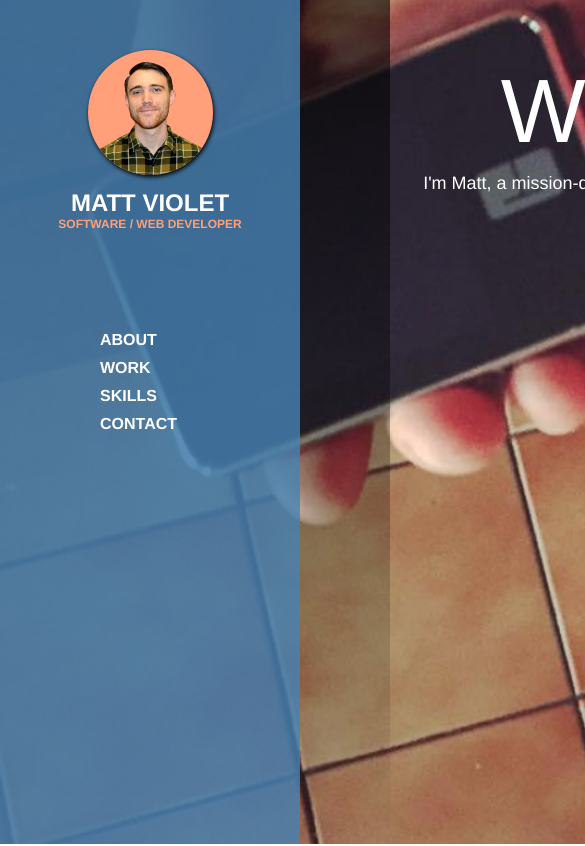
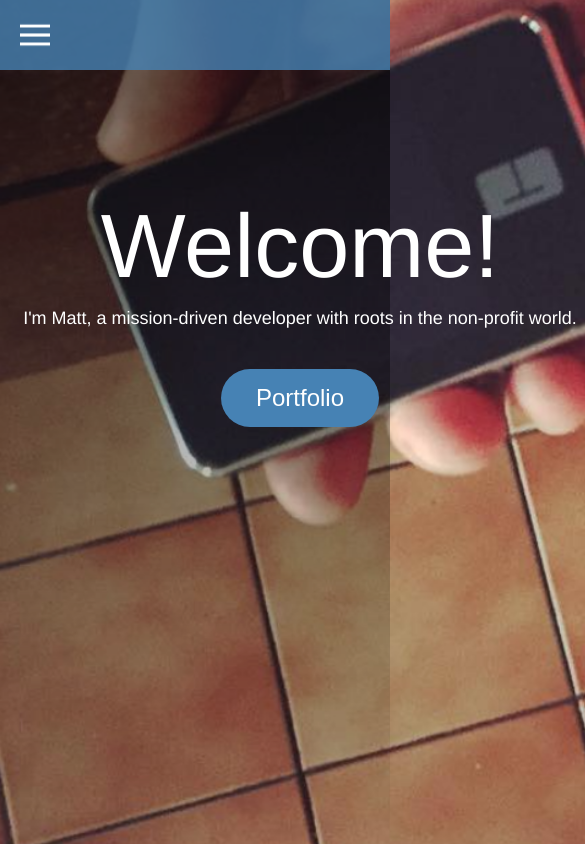
Before and after one commit to matt-violet/matt-violet.github.io, a Vue app: page / in a window 390 px wide. Shown: the top 846 px of the page, 585 px wide, since content can reach past the window. Built offline with nearby package versions, Linux system fonts and the light colour scheme.

Commit message:
Implement responsive navbar

```diff
--- a/src/App.vue
+++ b/src/App.vue
@@ -113,4 +113,10 @@ body, html {
   position: fixed;
   background: linear-gradient(to bottom, rgba(0, 0, 0, 0.6), rgb(0, 0, 0, 0));
 }
+@media (max-width: 1000px) {
+  .components {
+    width: 100%;
+    margin: 70px 0 0 0;
+  }
+}
 </style>
--- a/src/components/DesignWorkDetails.vue
+++ b/src/components/DesignWorkDetails.vue
@@ -82,4 +82,12 @@ export default {
   font-weight: 700;
   margin-top: 0;
 }
+@media (max-width: 1000px) {
+  #design-work-details {
+    margin: 0;
+  }
+  .close-btn {
+    margin-top: 70px;
+  }
+}
 </style>
--- a/src/components/Home.vue
+++ b/src/components/Home.vue
@@ -25,7 +25,7 @@ export default {
   text-align: center;
 }
 .header {
-  width: 800px;
+  width: 600px;
   margin: 60px auto;
   text-align: center;
 }
@@ -76,4 +76,10 @@ button:hover {
 		transform: scale(1);
 	}
 } */
+/* --------------------------- MEDIA QUERY --------------------------- */
+@media (max-width: 1000px) {
+  .header {
+    margin-top: 125px;
+  }
+}
 </style>
--- a/src/components/Navbar.vue
+++ b/src/components/Navbar.vue
@@ -1,5 +1,5 @@
 <template>
-  <div class="navbar" data-aos="fade-right" data-aos-easing="ease-in-sine">
+  <div class="navbar" data-aos="fade-right">
     <div class="header-div" v-on:click="$emit('nav', 'home')">
       <img class="photo" src="../assets/matt-violet.png">
       <h2 class="name-text">MATT VIOLET</h2>
@@ -11,6 +11,13 @@
       <p class="link-text" v-on:click="$emit('nav', 'skills')">SKILLS</p>
       <p class="link-text" v-on:click="$emit('nav', 'contact')">CONTACT</p>
     </div>
+    <img class="small-menu" v-on:click="handleShowSmallMenu()" src="../assets/icons/menu-white.png">
+    <div :class="this.showSmallMenu ? 'drop-down' : 'invisible'">
+      <p class="link-text-small" v-on:click="handleSmallMenuClick('about')">ABOUT</p>
+      <p class="link-text-small" v-on:click="handleSmallMenuClick('work')">WORK</p>
+      <p class="link-text-small" v-on:click="handleSmallMenuClick('skills')">SKILLS</p>
+      <p class="link-text-small" v-on:click="handleSmallMenuClick('contact')">CONTACT</p>
+    </div>
   </div>
 </template>
 
@@ -19,6 +26,20 @@ export default {
   name: 'Navbar',
   props: {
     nav: {type: Function}
+  },
+  data() {
+    return {
+      showSmallMenu: false
+    }
+  },
+  methods: {
+    handleShowSmallMenu() {
+      this.$data.showSmallMenu = !this.$data.showSmallMenu;
+    },
+    handleSmallMenuClick(page) {
+      this.handleShowSmallMenu();
+      this.$emit('nav', page);
+    }
   }
 }
 </script>
@@ -68,6 +89,11 @@ export default {
   font-size: 16px;
   color: white;
 }
+.invisible, .small-menu, .drop-down {
+  width: 0;
+  height: 0;
+  visibility: hidden;
+}
 /* --------------------------- HOVER --------------------------- */
 .link-text:hover, .header-div:hover {
   cursor: pointer;
@@ -76,4 +102,50 @@ export default {
   color: lightsalmon;
   transition: .3s;
 }
+/* --------------------------- MEDIA QUERY --------------------------- */
+@media (max-width: 1000px) {
+  .header-div, .links-div {
+    width: 0;
+    height: 0;
+    visibility: hidden;
+    margin: 0;
+  }
+  .navbar {
+    width: 100%;
+    height: 70px;
+    position: fixed;
+    z-index: 2;
+    text-align: left;
+    background: rgb(70, 130, 180, .8);
+  }
+  .small-menu {
+    width: 30px;
+    height: 30px;
+    z-index: 3;
+    margin: 10px 20px 0 20px;
+    visibility: visible;
+  }
+  .drop-down {
+    width: 200px;
+    height: auto;
+    margin-top: 14px;
+    background: rgb(70, 130, 180, .8);
+    visibility: visible;
+    padding: 10px 10px 5px 10px;
+  }
+  .link-text-small {
+    margin-left: 10px;
+    color: white;
+    font-weight: 500;
+  }
+  .small-menu:hover {
+    cursor: pointer;
+  }
+  .drop-down:hover {
+    cursor: pointer;
+  }
+  .link-text-small:hover {
+    color: lightsalmon;
+  }
+}
 </style>
--- a/src/components/WorkDetails.vue
+++ b/src/components/WorkDetails.vue
@@ -114,4 +114,12 @@ p {
   display: block;
   margin-top: 10px;
 }
+@media (max-width: 1000px) {
+  #work-details {
+    margin-left: 0;
+  }
+  .close-btn {
+    margin-top: 70px;
+  }
+}
 </style>
```
Also changed, not shown: src/assets/icons/menu-white.png (added).
